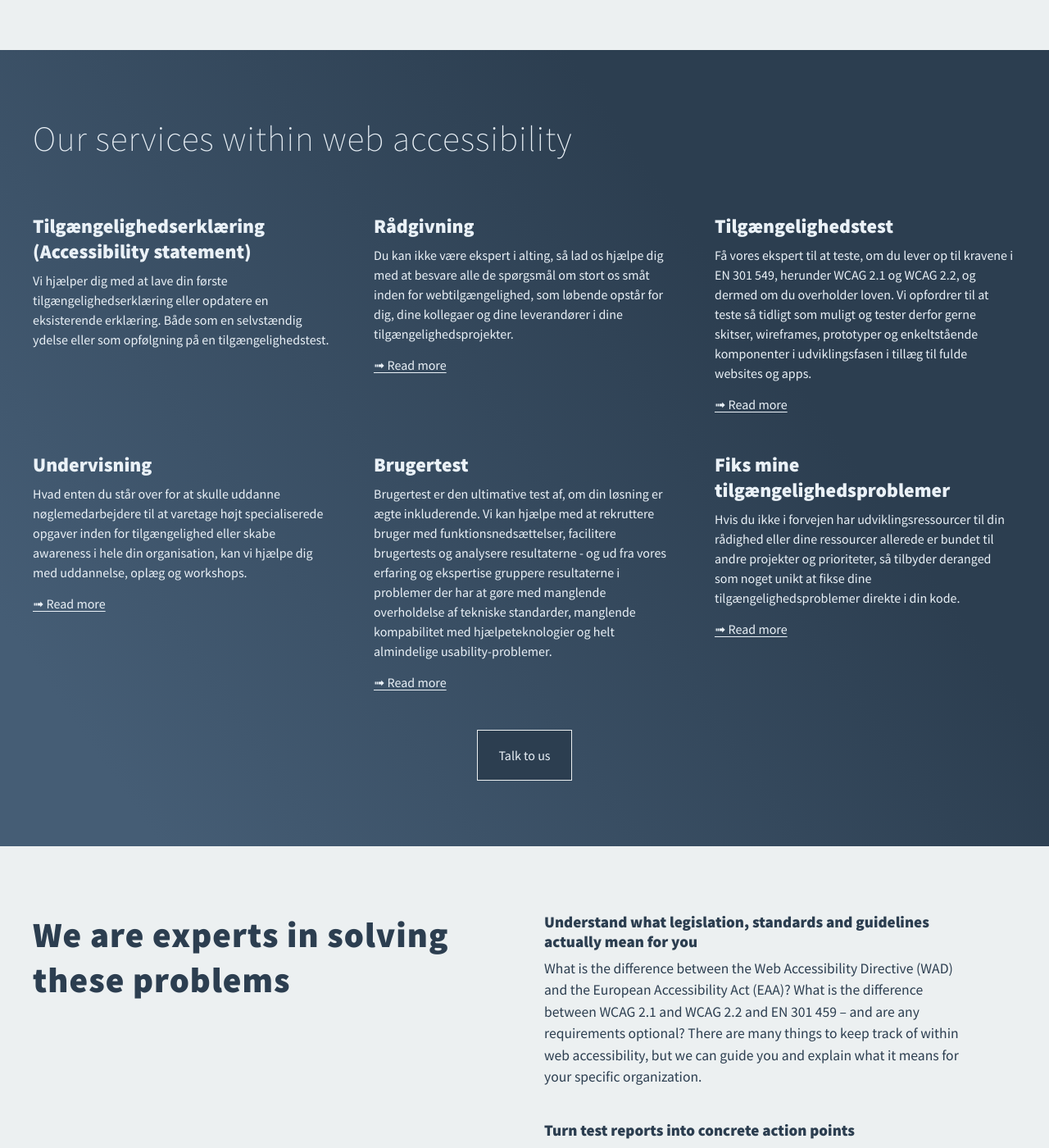
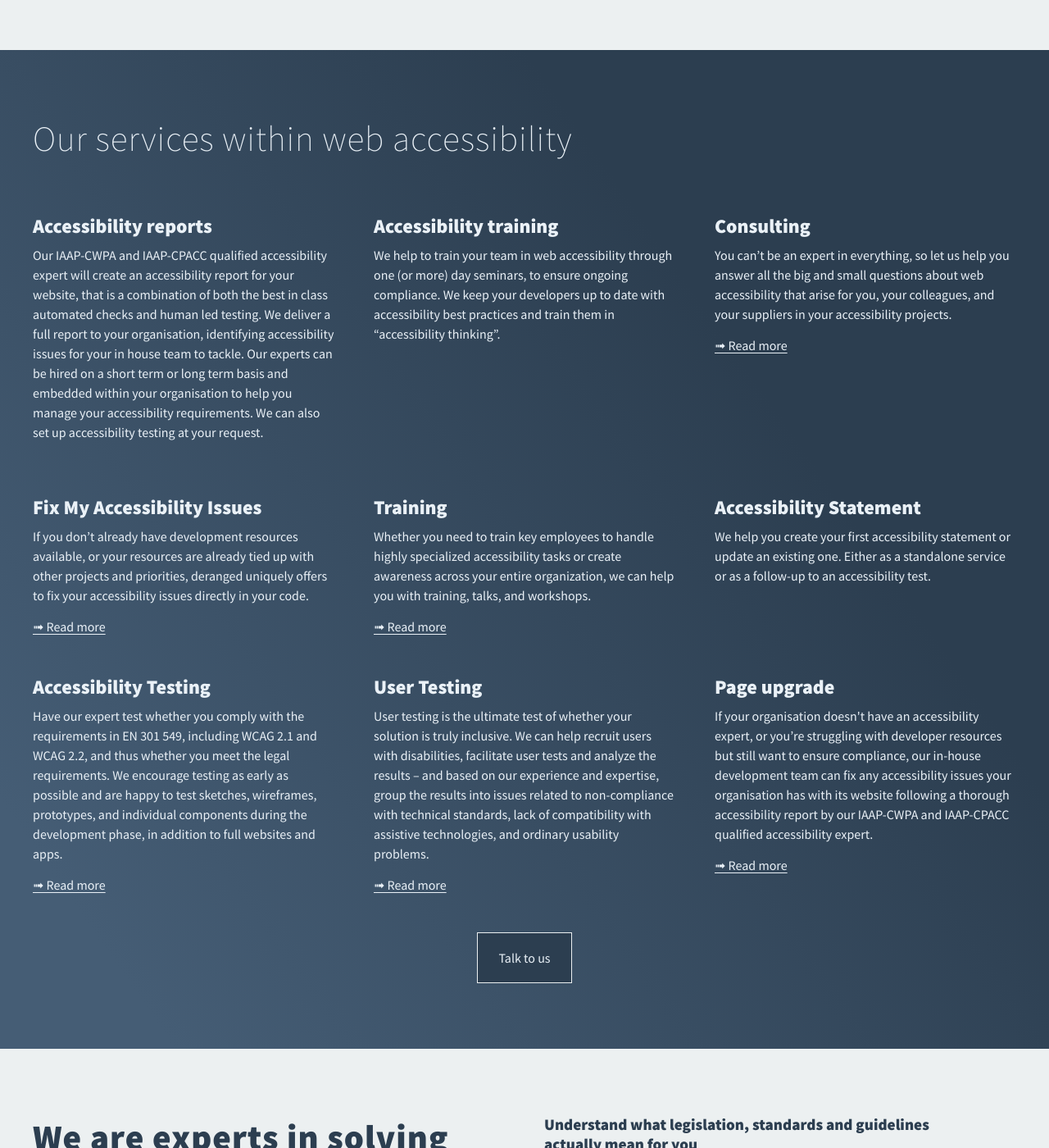
Before and after one commit to derangeddk/deranged.dk, a Jekyll site: the page built from accessibility/index.html, in a window 1280 px wide and 1400 px high, scrolled down 2587 px. Shown: the whole window at 82% size. Built offline with Jekyll 4.4.1, drawn with Linux system fonts in a browser that asks for light colours; comment, search, counter and statistics services are not loaded.

Commit message:
Linking to services in English

```diff
--- a/accessibility/index.html
+++ b/accessibility/index.html
@@ -149,9 +149,9 @@ questions:
         Our services within web accessibility
       </h2>
       <div class="subpages-list">
-        {% assign subpages = site.pages | where_exp:"p","p.url contains '/da/tilgaengelighed/'" %}
+          {% assign subpages = site.pages | where_exp:"p","p.url contains '/accessibility/'" %}
             {% for page in subpages %}
-          {% unless page.url == '/da/tilgaengelighed/' or page.url == '/da/tilgaengelighed/index.html' %}
+              {% unless page.url == '/accessibility/' or page.url == '/accessibility/index.html' %}
                 <div class="subpages-item">
                   <h3 class="subpages-item__title">
                     {{ page.shortTitle | default: page.title | default: page.url }}
@@ -161,7 +161,7 @@ questions:
                   </p>
                   {% if page.content != empty %}
                     <a href="{{ page.url }}">
-                  ➟  Read more
+                      ➟  Read&nbsp;more
                     </a>
                   {% endif %}
                 </div>
```
Lines whose indentation alone changed are shown as unchanged.
